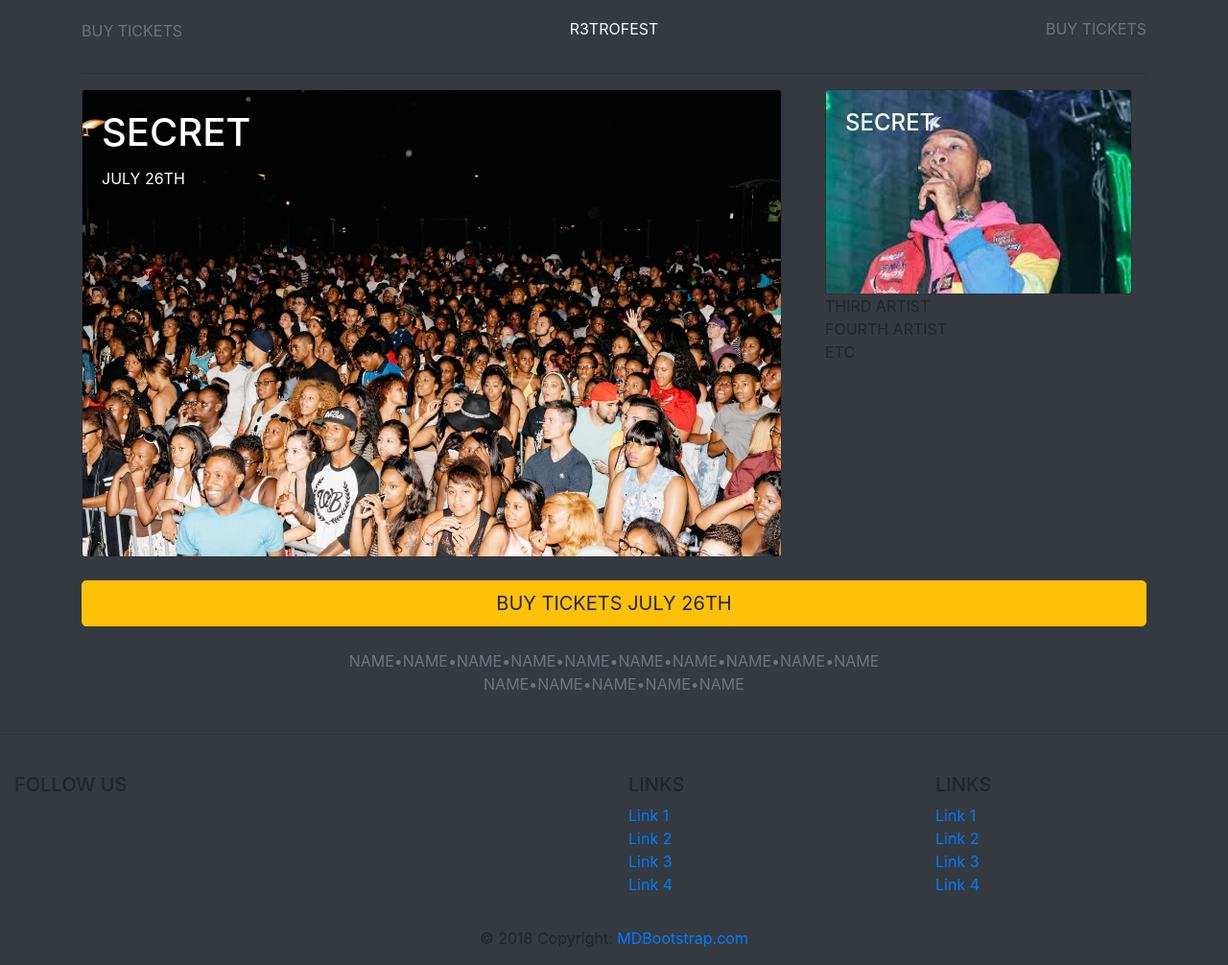
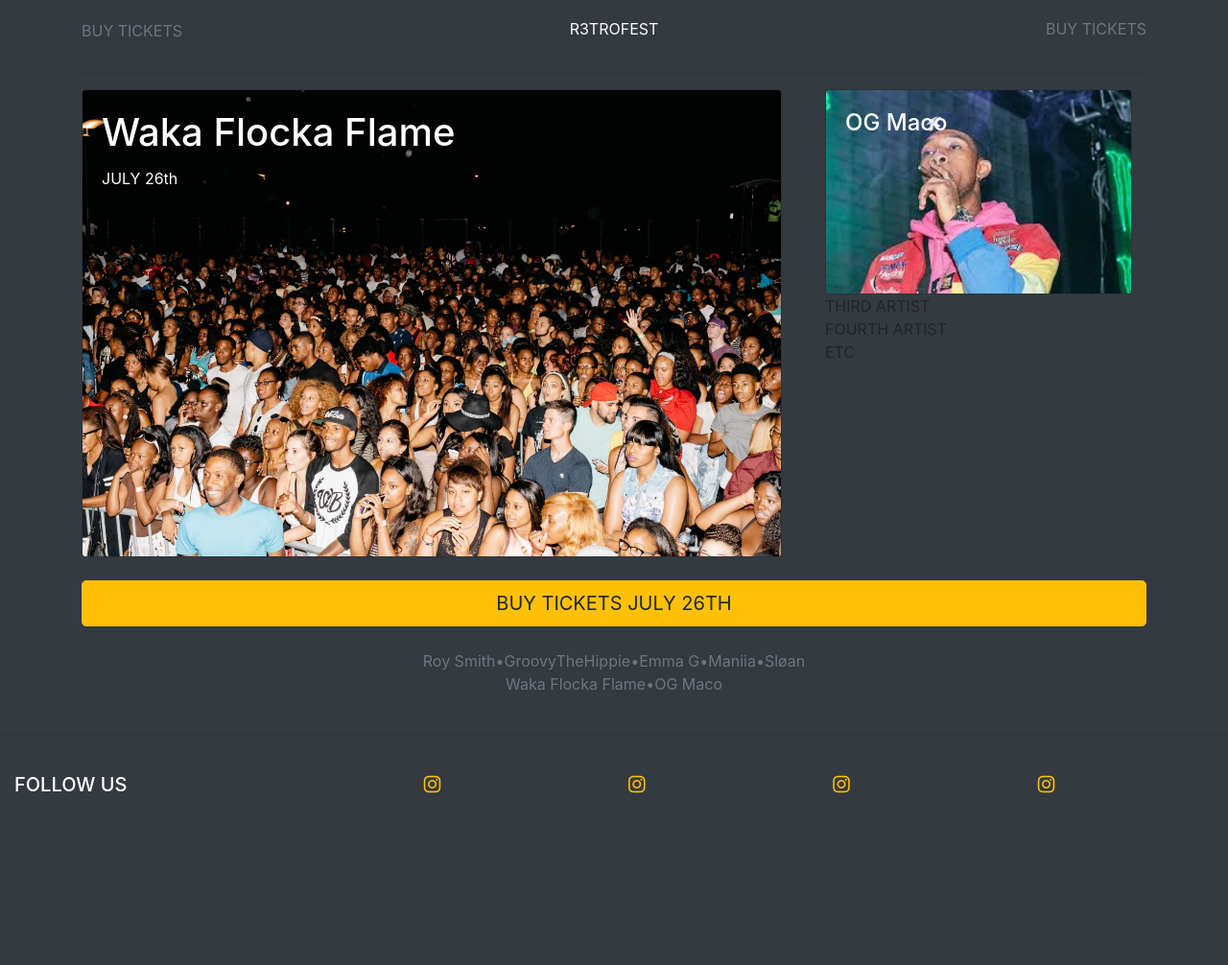
Before and after one commit to Benmill7/R3TROWORLDWIDE, a plain HTML site: page index.html in a window 1280 px wide. Shown: the whole page at 96% size. After the commit the page ends 862 px from the top, so only its background shows below. Drawn offline with nearby package versions, Linux system fonts and the light colour scheme.

Commit message:
Update index.html

```diff
--- a/index.html
+++ b/index.html
@@ -78,8 +78,8 @@
 				<div class="card bg-dark text-white">
   					<img src="keef.webp" class="card-img" alt="...">
   						<div class="card-img-overlay">
-    						<h1 class="card-title">SECRET</h1>
-    						<p class="card-text">JULY 26TH</p>
+    						<h1 class="card-title">Waka Flocka Flame</h1>
+    						<p class="card-text">JULY 26th</p>
   						</div>
 				</div>
 			</div>
@@ -88,7 +88,7 @@
 					<div class="card bg-dark text-white">
   						<img src="CANNON.jpg" class="card-img" alt="...">
   							<div class="card-img-overlay">
-    							<h4 class="card-title">SECRET</h4>
+    							<h4 class="card-title">OG Maco</h4>
   							</div>
 					</div>
 				</div>
@@ -115,26 +115,19 @@
 
 		<!-- ARTIST GROUP TIER 1 -->
 		<div class="d-flex justify-content-center" style="color:#6c757d">
-			<a href="#" class="aGroupName">NAME</a> •
-			<a href="#" class="aGroupName">NAME</a> •
-			<a href="#" class="aGroupName">NAME</a> •
-			<a href="#" class="aGroupName">NAME</a> •
-			<a href="#" class="aGroupName">NAME</a> •
-			<a href="#" class="aGroupName">NAME</a> •
-			<a href="#" class="aGroupName">NAME</a> •
-			<a href="#" class="aGroupName">NAME</a> •
-			<a href="#" class="aGroupName">NAME</a> •
-			<a href="#" class="aGroupName">NAME</a>
+			<a href="https://www.instagram.com/theroysmith/" class="aGroupName">Roy Smith </a> •
+			<a href="https://www.instagram.com/groovythehippie/" class="aGroupName">GroovyTheHippie </a> •
+			<a href="#" class="aGroupName">Emma G </a> •
+			<a href="https://www.instagram.com/__maniia/" class="aGroupName">Maniia </a> •
+			<a href="https://www.instagram.com/sloan.music/" class="aGroupName">Sløan</a>
 
 		</div>
 
 		<!-- ARTIST GROUP TIER 2 -->
 		<div class="d-flex justify-content-center" style="color:#6c757d">
-			<a href="#" class="aGroupName">NAME</a> •
-			<a href="#" class="aGroupName">NAME</a> •
-			<a href="#" class="aGroupName">NAME</a> •
-			<a href="#" class="aGroupName">NAME</a> •
-			<a href="#" class="aGroupName">NAME</a>
+			<a href="https://www.instagram.com/wakaflocka/" class="aGroupName">Waka Flocka Flame </a> •
+			<a href="https://www.instagram.com/ogxmaco/" class="aGroupName">OG Maco</a>
+
 		</div>
 
 		<br>
@@ -150,63 +143,57 @@
 	    <div class="row">
 
 	      <!-- Grid column -->
-	      <div class="col-md-6 mt-md-0 mt-3">
-
+	      <div class="col-md-4 mt-md-0 mt-3">
 	        <!-- Content -->
-	        <h5 class="text-uppercase">Follow Us</h5>
+	        <h5 class="text-uppercase" style="color:white;">Follow Us</h5>
 
 	      </div>
 	      <!-- Grid column -->
-
 	      <hr class="clearfix w-100 d-md-none pb-3">
 
 	      <!-- Grid column -->
-	      <div class="col-md-3 mb-md-0 mb-3">
-
+	      <div class="col-md-2 mb-md-0 mb-3">
 	        <!-- Links -->
-	        <h5 class="text-uppercase">Links</h5>
-
-	        <ul class="list-unstyled">
-	          <li>
-	            <a href="#!">Link 1</a>
-	          </li>
-	          <li>
-	            <a href="#!">Link 2</a>
-	          </li>
-	          <li>
-	            <a href="#!">Link 3</a>
-	          </li>
-	          <li>
-	            <a href="#!">Link 4</a>
-	          </li>
-	        </ul>
+	        <h5 class="text-uppercase">
+	        	<a href="https://www.instagram.com/bersacebandito/">
+	        		<i class="fab fa-instagram" style="color:#ffc107;"></i>
+	        	</a>
+	        </h5>
 
 	      </div>
 	      <!-- Grid column -->
 
 	      <!-- Grid column -->
-	      <div class="col-md-3 mb-md-0 mb-3">
+	       <div class="col-md-2 mb-md-0 mb-3">
 
 	        <!-- Links -->
-	        <h5 class="text-uppercase">Links</h5>
-
-	        <ul class="list-unstyled">
-	          <li>
-	            <a href="#!">Link 1</a>
-	          </li>
-	          <li>
-	            <a href="#!">Link 2</a>
-	          </li>
-	          <li>
-	            <a href="#!">Link 3</a>
-	          </li>
-	          <li>
-	            <a href="#!">Link 4</a>
-	          </li>
-	        </ul>
+	        <h5 class="text-uppercase">
+	        	<a href="https://www.instagram.com/burberrybill/">
+	        		<i class="fab fa-instagram" style="color:#ffc107;"></i>
+	        	</a>
+	        </h5>
 
 	      </div>
-	      <!-- Grid column -->
+	      <div class="col-md-2 mb-md-0 mb-3">
+
+	        <!-- Links -->
+	        <h5 class="text-uppercase">
+	        	<a href="https://www.instagram.com/droptopcowboy/">
+	        		<i class="fab fa-instagram" style="color:#ffc107;"></i>
+	        	</a>
+	        </h5>
+
+	      </div>
+	      <div class="col-md-2 mb-md-0 mb-3">
+
+	        <!-- Links -->
+	        <h5 class="text-uppercase">
+	        	<a href="https://www.instagram.com/ben__milligan/">
+	        		<i class="fab fa-instagram" style="color:#ffc107;"></i>
+	        	</a>
+	        </h5>
+
+	      </div>
 
 	    </div>
 	    <!-- Grid row -->
@@ -214,11 +201,7 @@
 	  </div>
 	  <!-- Footer Links -->
 
-	  <!-- Copyright -->
-	  <div class="footer-copyright text-center py-3">© 2018 Copyright:
-	    <a href="https://mdbootstrap.com/education/bootstrap/"> MDBootstrap.com</a>
-	  </div>
-	  <!-- Copyright -->
+	  <br>
 
 	</footer>
 
```
